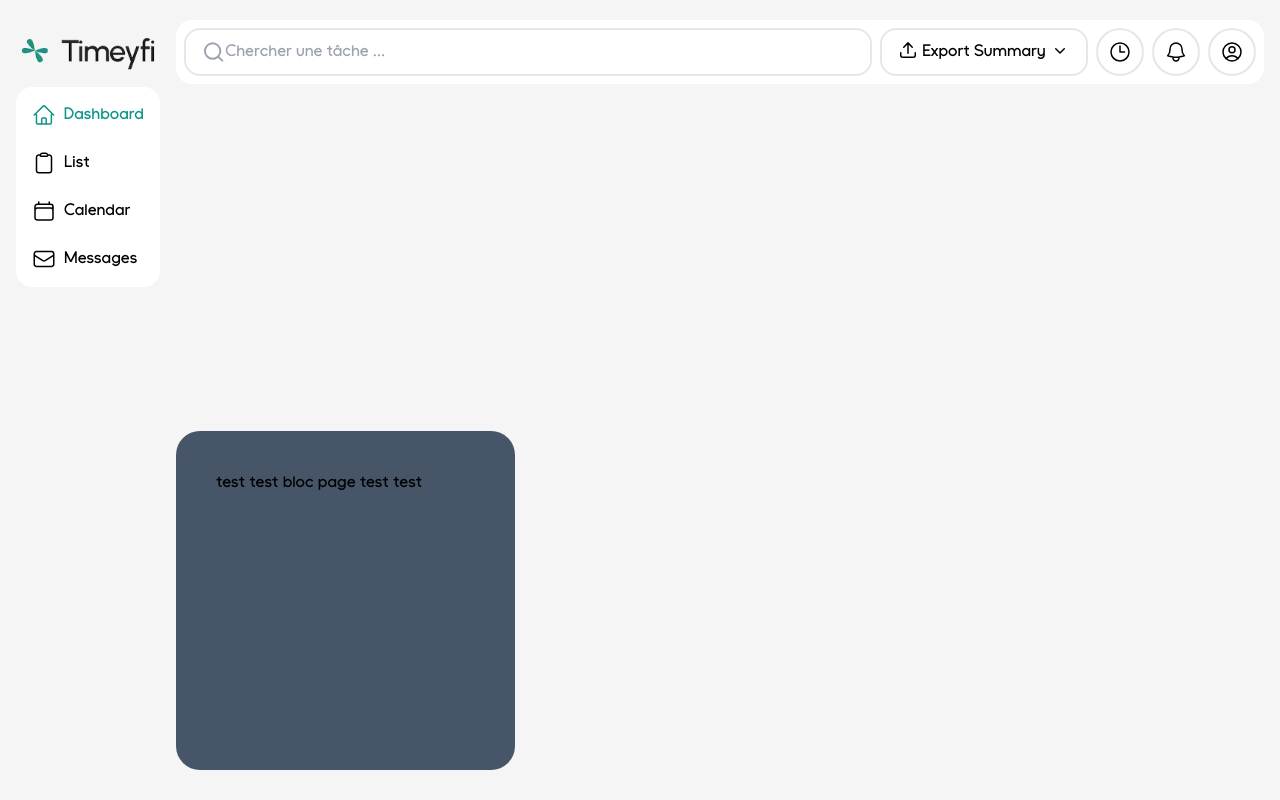
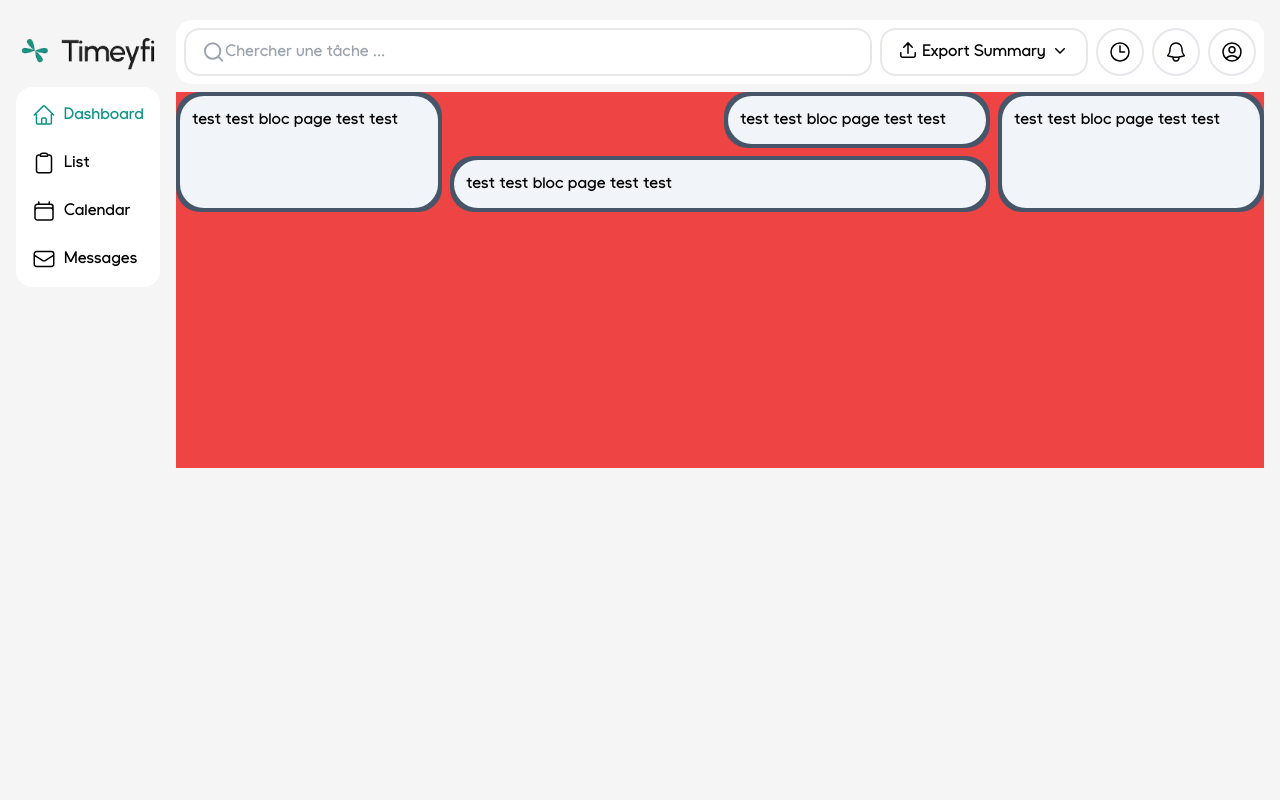
Before and after one commit to GMaxDev/Timeyfi_project, a Next.js app: page /all-menu/dashboard in a window 1280 px wide. Built offline with nearby package versions, Linux system fonts and the light colour scheme.

Commit message:
feat: progress dashboard perso

```diff
--- a/src/app/all-menu/dashboard/page.js
+++ b/src/app/all-menu/dashboard/page.js
@@ -2,8 +2,11 @@ import Bloc from "@/app/components/bloc";
 
 export default function Dashboard() {
   return (
-    <div className="flex gap-2 flex-wrap relative relative">
-      <Bloc posUnitX={0} posUnitY={1} blocSizeX={1} blocSizeY={1}/>
+    <div className="grid grid-cols-4 gap-2 grid-rows-6 h-">
+      <Bloc posUnitX={0} posUnitY={0} blocSizeX={1} blocSizeY={2}/>
+      <Bloc posUnitX={2} posUnitY={0} blocSizeX={1} blocSizeY={1}/>
+      <Bloc posUnitX={3} posUnitY={0} blocSizeX={1} blocSizeY={2}/>
+      <Bloc posUnitX={1} posUnitY={1} blocSizeX={2} blocSizeY={1}/>
     </div>
   );
 }
--- a/src/app/all-menu/layout.js
+++ b/src/app/all-menu/layout.js
@@ -52,10 +52,10 @@ export default function AllMenuLayout({ children }) {
         <header className="w-full pb-2 flex items-center">
           <nav className="flex w-full bg-white rounded-2xl p-2 gap-2">
             <SearchTaskBar className="w-full" />
-            <ExportSummary className="min-w-52" />
-            <History className="min-w-12" />
-            <Notifications className="min-w-12" />
-            <Profile className="min-w-12" />
+            <ExportSummary className="min-w-52  z-10" />
+            <History className="min-w-12 z-10" />
+            <Notifications className="min-w-12 z-10" />
+            <Profile className="min-w-12 z-10" />
           </nav>
         </header>
         <main className="w-full bg-red-500">{children}</main>
--- a/src/app/components/bloc.jsx
+++ b/src/app/components/bloc.jsx
@@ -1,36 +1,20 @@
 export default function Bloc({
   blocSizeX = 1,
   blocSizeY = 1,
-  posUnitX = 1,
-  posUnitY = 1,
+  posUnitX = 0,
+  posUnitY = 0,
 }) {
-  const initialWidth = 339;
-  const initialHeight = 339;
-  const initialPosX = 0;
-  const initialPosY = 0;
-
-  let finalWidth = initialWidth * blocSizeX;
-  let finalHeight = initialHeight * blocSizeY;
-  let finalPosX = (initialPosX + posUnitX) * initialWidth
-  let finalPosY = (initialPosY + posUnitY) * initialHeight
-
-  console.log("Size X : " + finalWidth);
-  console.log("Size Y : " + finalHeight);
-  console.log("Pos X : " + finalPosX);
-  console.log("Pos Y : " + finalPosY);
-
   return (
     <div
       style={{
-        width: `${finalWidth}px`,
-        height: `${finalHeight}px`,
-        left: `${finalPosX}px`,
-        top: `${finalPosY}px`,
-        position: "absolute",
+        gridColumn: `${posUnitX + 1} / span ${blocSizeX}`,
+        gridRow: `${posUnitY + 1} / span ${blocSizeY}`,
       }}
-      className="bg-slate-600 p-10 rounded-3xl"
+      className="bg-slate-600 p-1 rounded-3xl z-0"
     >
-      <h1>test test bloc page test test</h1>
+      <div className="bg-slate-100 rounded-3xl w-full h-full p-3">
+        <h2>test test bloc page test test</h2>
+      </div>
     </div>
   );
 }
```
